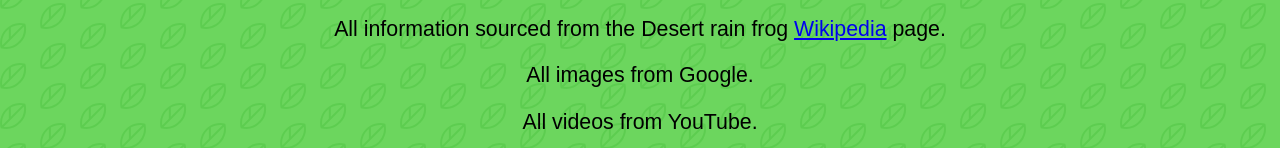
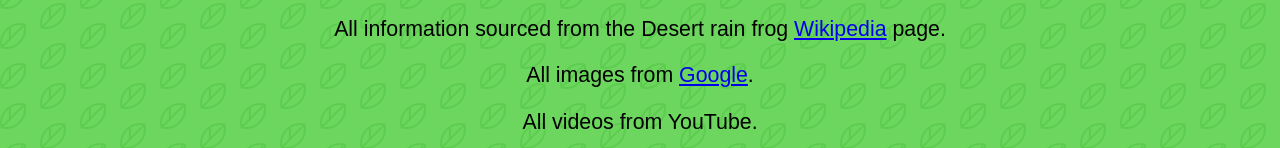
Before and after one commit to charliekoepke/ATLS4519, a plain HTML site: page assignment2/index.html in a window 1280 px wide. Shown: the part 3437-3585 px from the top of the page. Drawn offline with Linux system fonts and the light colour scheme; a web font is replaced by a local one.

Commit message:
adding link

```diff
--- a/assignment2/index.html
+++ b/assignment2/index.html
@@ -138,7 +138,8 @@
                 <a href="https://en.wikipedia.org/wiki/Desert_rain_frog">Wikipedia</a> page.
             </p>
             <p>
-                All images from Google.
+                All images from
+                <a href="https://www.google.com/search?q=desert+rain+frog&sxsrf=APq-WBuE9_wRMOeOY9-Q1mujVyDIcQXT7w:1643608967766&source=lnms&tbm=isch&sa=X&sqi=2&ved=2ahUKEwjS9LDFqNv1AhVRx4UKHXC8Ch4Q_AUoAnoECAIQBA&biw=1440&bih=789&dpr=2">Google</a>.
             </p>
             <p>
                 All videos from YouTube.
```
